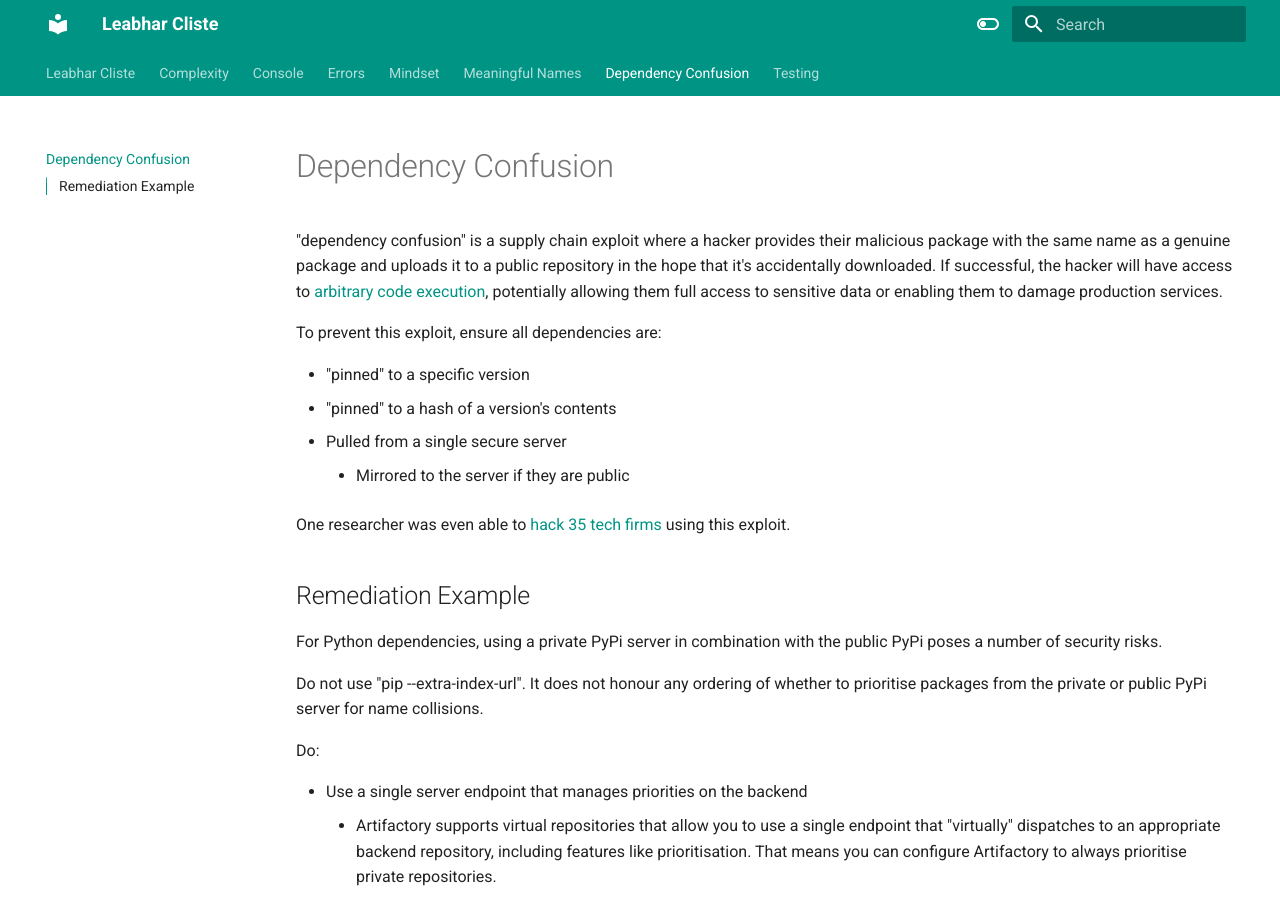
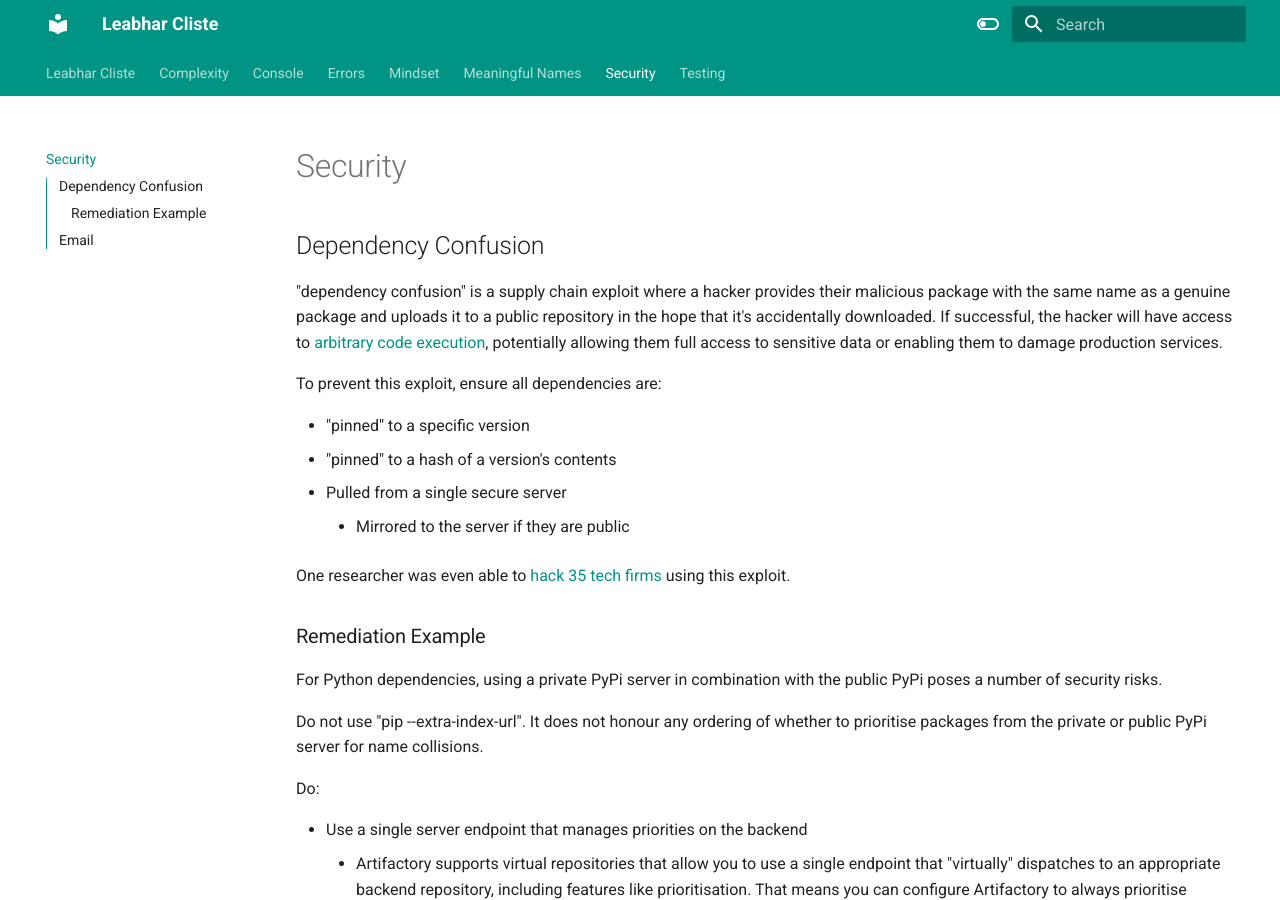
Before and after one commit to kieran-ryan/leabhar-cliste, an MkDocs documentation site: the page built from docs/security.md, in a window 1280 px wide and 900 px high. Built offline with MkDocs 1.6.1 and Material for MkDocs 9.7.7, drawn with Linux system fonts in a browser that asks for light colours.

Commit message:
fix: Missing security page header

```diff
--- a/docs/security.md
+++ b/docs/security.md
@@ -1,4 +1,6 @@
-# Dependency Confusion
+# Security
+
+## Dependency Confusion
 
 "dependency confusion" is a supply chain exploit where a hacker provides their malicious package with the same name as a genuine package and uploads it to a public repository in the hope that it's accidentally downloaded. If successful, the hacker will have access to [arbitrary code execution](https://www.okta.com/identity-101/arbitrary-code-execution/), potentially allowing them full access to sensitive data or enabling them to damage production services.
 
@@ -11,7 +13,7 @@ To prevent this exploit, ensure all dependencies are:
 
 One researcher was even able to [hack 35 tech firms](https://medium.com/@alex.birsan/dependency-confusion-4a5d60fec610) using this exploit.
 
-## Remediation Example
+### Remediation Example
 
 For Python dependencies, using a private PyPi server in combination with the public PyPi poses a number of security risks.
 
@@ -27,6 +29,6 @@ Do:
 - Consider "squatting" a similarily named package on PyPi (creating an empty package to prevent others pushing malicious packages to that namespace), however this is not endorsed by the PyPi organisation and empty packages can be removed.
   - It also exposes your package names and naming conventions - which provides more information to attackers e.g. they could try the same naming conventions on a different unprotected package repository, such as `npm`.
 
-# Email
+## Email
 
 When signing up for a service, include the site name in your email address e.g. `email+site@gmail.com`. If you receive any spam over that address, you will know that they sold your data, and you can more easily filter out and identify spam emails against that address.
```
